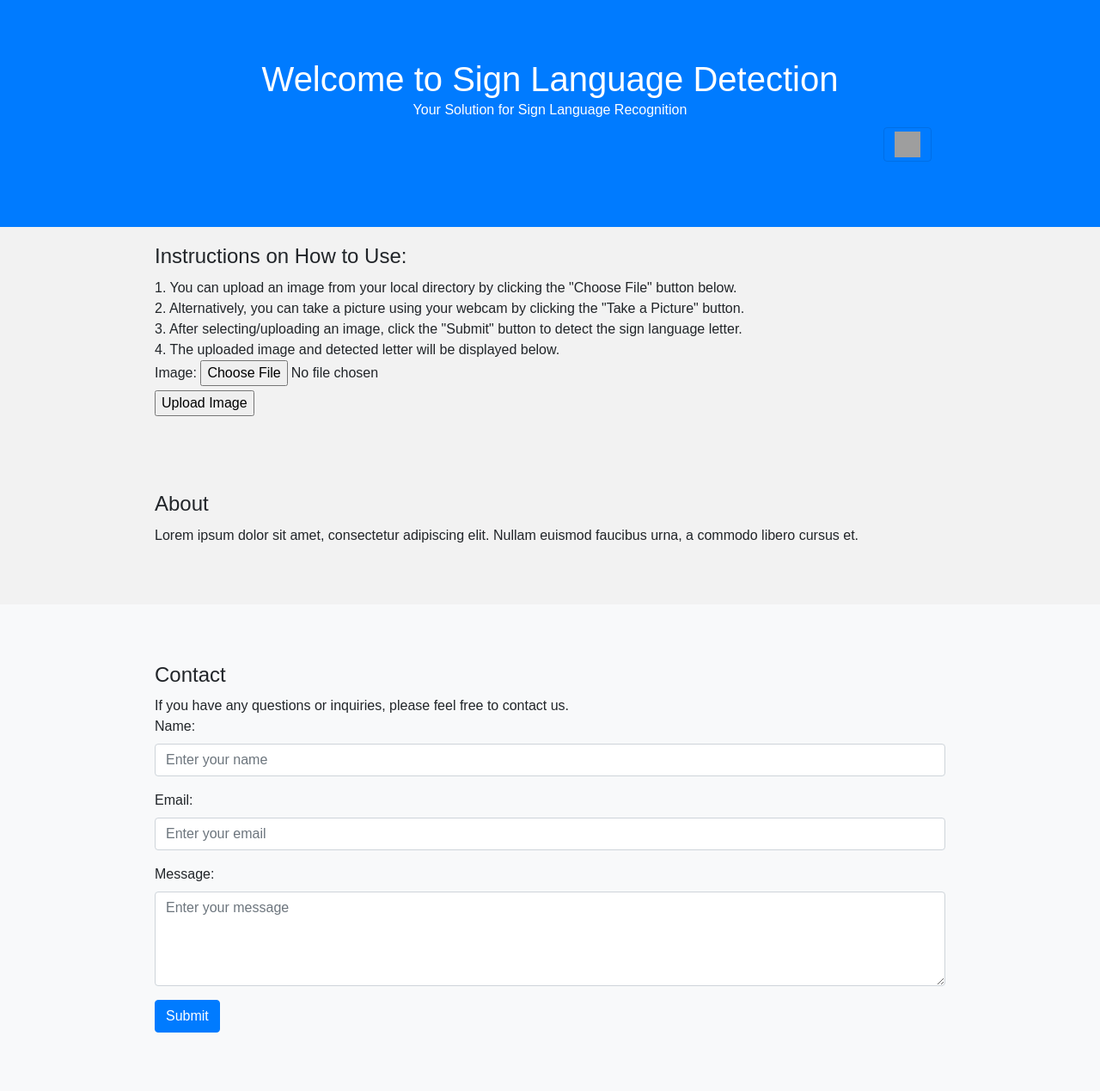
After one commit to pnivarthi/ASL, a Django app: page /upload/ in a window 1280 px wide. The commit adds this page. Shown: the whole page at 86% size. Run offline with Django 3.2, Linux system fonts and the light colour scheme; some libraries are stand-ins or nearby versions; grey boxes are pictures that could not be loaded.

Commit message:
integrated frontend with backend

```diff
--- /dev/null
+++ b/detection/forms.py
@@ -0,0 +1,4 @@
+from django import forms
+
+class UploadImageForm(forms.Form):
+    image = forms.ImageField()
--- a/detection/static/css/home.css
+++ b/detection/static/css/home.css
@@ -0,0 +1,104 @@
+/* Reset some default styles */
+body, h1, h2, p, ul, li {
+    margin: 0;
+    padding: 0;
+}
+
+/* Set a background color and font styles */
+body {
+    background-color: #f2f2f2;
+    font-family: Arial, sans-serif;
+}
+
+/* Style the header */
+header {
+    background-color: #333;
+    color: #fff;
+    padding: 20px;
+    text-align: center;
+    display: flex;
+    justify-content: space-between;
+    align-items: center;
+}
+
+header h1 {
+    font-size: 36px;
+    margin-bottom: 10px;
+}
+
+button#menu-toggle {
+    background: none;
+    border: none;
+    font-size: 24px;
+    color: #fff;
+    cursor: pointer;
+}
+
+/* Style the navigation menu */
+nav#menu {
+    display: none;
+}
+
+nav#menu ul {
+    list-style: none;
+}
+
+nav#menu ul li {
+    margin: 10px 0;
+}
+
+nav#menu ul li a {
+    text-decoration: none;
+    color: #333;
+    font-size: 18px;
+    display: block;
+}
+
+/* Style the sections */
+.container {
+    max-width: 960px;
+    margin: 0 auto;
+    padding: 20px;
+}
+
+h2 {
+    font-size: 24px;
+    margin-bottom: 10px;
+}
+
+/* Style the footer */
+footer {
+    background-color: #333;
+    color: #fff;
+    text-align: center;
+    padding: 10px;
+}
+
+.navbar.navbar-1 .navbar-toggler-icon {
+    background-image: url('https://mdbootstrap.com/img/svg/hamburger6.svg?color=000');
+}
+
+.navbar.navbar-2 .navbar-toggler-icon {
+background-image: url('https://mdbootstrap.com/img/svg/hamburger2.svg?color=fff');
+}
+.navbar.navbar-3 .navbar-toggler-icon {
+background-image: url('https://mdbootstrap.com/img/svg/hamburger1.svg?color=6a1b9a');
+}
+.navbar.navbar-4 .navbar-toggler-icon {
+background-image: url('https://mdbootstrap.com/img/svg/hamburger7.svg?color=BFE100');
+}
+.navbar.navbar-5 .navbar-toggler-icon {
+background-image: url('https://mdbootstrap.com/img/svg/hamburger5.svg?color=f3e5f5');
+}
+.navbar.navbar-6 .navbar-toggler-icon {
+background-image: url('https://mdbootstrap.com/img/svg/hamburger8.svg?color=E3005C');
+}
+.navbar.navbar-7 .navbar-toggler-icon {
+background-image: url('https://mdbootstrap.com/img/svg/hamburger9.svg?color=FF2C00');
+}
+.navbar.navbar-8 .navbar-toggler-icon {
+background-image: url('https://mdbootstrap.com/img/svg/hamburger4.svg?color=1729B0');
+}
+.navbar.navbar-9 .navbar-toggler-icon {
+background-image: url('https://mdbootstrap.com/img/svg/hamburger3.svg?color=00FBD8');
+}
--- a/detection/templates/detection/home.html
+++ b/detection/templates/detection/home.html
@@ -5,50 +5,94 @@
     <meta charset="UTF-8">
     <meta name="viewport" content="width=device-width, initial-scale=1.0">
     <title>Sign Language Detection</title>
+    <link rel="stylesheet" href="https://maxcdn.bootstrapcdn.com/bootstrap/4.5.2/css/bootstrap.min.css">
     <link rel="stylesheet" href="{% static 'css/home.css' %}">
-    <link rel="stylesheet" href="https://maxcdn.bootstrapcdn.com/bootstrap/4.5.2/css/bootstrap.min.css">
 </head>
 <body>
-    <header class="bg-dark text-white">
+
+    <section id="title" class="bg-primary text-white text-center py-5">
         <div class="container">
-            <h1 class="text-center">Sign Language Detection</h1>
-            <nav class="navbar navbar-expand-lg navbar-dark bg-dark">
-                <ul class="navbar-nav ml-auto">
-                    <li class="nav-item"><a class="nav-link" href="#about">About</a></li>
-                    <li class="nav-item"><a class="nav-link" href="#menu">Menu</a></li>
-                    <li class="nav-item"><a class="nav-link" href="#social-media">Social Media</a></li>
+        <h1>Welcome to Sign Language Detection</h1>
+        <p>Your Solution for Sign Language Recognition</p>
+        <aside>
+            <nav class="navbar navbar-light navbar-1 white">
+
+                <!-- Navbar brand -->
+                <a class="navbar-brand" href="#"></a>
+
+                <!-- Collapse button -->
+                <button class="navbar-toggler" type="button" data-toggle="collapse" data-target="#navbarSupportedContent15"
+                aria-controls="navbarSupportedContent15" aria-expanded="false" aria-label="Toggle navigation"><span class="navbar-toggler-icon"></span></button>
+
+                <!-- Collapsible content -->
+                <div class="collapse navbar-collapse" id="navbarSupportedContent15">
+
+                <!-- Links -->
+                <ul class="navbar-nav mr-auto">
+                    <li class="nav-item active">
+                    <a class="nav-link" href="#about">About <span class="sr-only">(current)</span></a>
+                    </li>
+                    <li class="nav-item">
+                    <a class="nav-link" href="#contact">Contact</a>
+                    </li>
                 </ul>
+                <!-- Links -->
+
+                </div>
+                <!-- Collapsible content -->
+
             </nav>
-        </div>
-    </header>
+            <!--/.Navbar-->
+        </aside>
 
-    <section id="about" class="py-5">
-        <div class="container">
-            <h2>About Us</h2>
-            <p>Welcome to Sign Language Detection, your one-stop solution for understanding and interpreting sign languages. Our mission is to bridge communication gaps and make sign language accessible to all.</p>
+
         </div>
     </section>
 
-    <section id="menu" class="py-5">
-        <div class="container">
-            <h2>Menu Sections</h2>
-            <!-- Add your menu content here -->
+    <main class="container">
+        <div class="row">
+            <div class="col">
+            {% block content %}
+            {% endblock %}
+            </div>
         </div>
-    </section>
+    </main>
 
-    <section id="social-media" class="py-5">
-        <div class="container">
-            <h2>Connect with Us</h2>
-            <ul class="list-unstyled">
-                <li class="mb-2"><a href="#" target="_blank"><img src="facebook-icon.png" alt="Facebook"></a></li>
-                <li class="mb-2"><a href="#" target="_blank"><img src="twitter-icon.png" alt="Twitter"></a></li>
-                <li class="mb-2"><a href="#" target="_blank"><img src="instagram-icon.png" alt="Instagram"></a></li>
-            </ul>
-        </div>
-    </section>
+<!-- About Section -->
+<section id="about" class="py-5">
+    <div class="container">
+        <h2>About</h2>
+        <p>Lorem ipsum dolor sit amet, consectetur adipiscing elit. Nullam euismod faucibus urna, a commodo libero cursus et.</p>
+    </div>
+</section>
 
-    <footer class="bg-dark text-white text-center py-3">
-        <p>&copy; 2023 Sign Language Detection</p>
-    </footer>
+<!-- Contact Section -->
+<section id="contact" class="bg-light py-5">
+    <div class="container">
+        <h2>Contact</h2>
+        <p>If you have any questions or inquiries, please feel free to contact us.</p>
+        <form>
+            <div class="form-group">
+                <label for="name">Name:</label>
+                <input type="text" class="form-control" id="name" placeholder="Enter your name">
+            </div>
+            <div class="form-group">
+                <label for="email">Email:</label>
+                <input type="email" class="form-control" id="email" placeholder="Enter your email">
+            </div>
+            <div class="form-group">
+                <label for="message">Message:</label>
+                <textarea class="form-control" id="message" rows="4" placeholder="Enter your message"></textarea>
+            </div>
+            <button type="submit" class="btn btn-primary">Submit</button>
+        </form>
+    </div>
+</section>
+
+<!-- Bootstrap JS and jQuery -->
+<script src="https://code.jquery.com/jquery-3.5.1.slim.min.js"></script>
+<script src="https://cdn.jsdelivr.net/npm/@popperjs/core@2.11.6/dist/umd/popper.min.js"></script>
+<script src="https://maxcdn.bootstrapcdn.com/bootstrap/4.5.2/js/bootstrap.min.js"></script>
+
 </body>
 </html>
--- /dev/null
+++ b/detection/templates/detection/process.html
@@ -0,0 +1,98 @@
+{% extends 'detection/home.html' %}
+
+{% block content %}
+        <h2>Instructions on How to Use:</h2>
+        <p>
+            1. You can upload an image from your local directory by clicking the "Choose File" button below.<br>
+            2. Alternatively, you can take a picture using your webcam by clicking the "Take a Picture" button.<br>
+            3. After selecting/uploading an image, click the "Submit" button to detect the sign language letter.<br>
+            4. The uploaded image and detected letter will be displayed below.
+        </p>
+
+        <!-- File Upload and Submit Form -->
+        <!-- <form id="upload-form" enctype="multipart/form-data", action="{% url 'process_image' %}">
+            {% csrf_token %}
+            {{ form.as_p }}
+            <input type="submit" value="Upload Image">
+
+
+            <input type="file" id="file-input" accept="image/*" style="display: none;">
+            <button type="button" id="choose-file-btn" class="btn btn-primary">Choose File</button>
+            <button type="button" id="take-picture-btn" class="btn btn-primary">Take a Picture</button>
+            <button type="submit" class="btn btn-success" id="submit-button" style="display: none", href="{% url 'process_image' %}">Submit</button>
+        </form> -->
+
+        {% block upload %}
+        {% endblock %}
+
+
+        <!-- <button id="upload-button">Upload</button>
+
+        <script>
+            document.getElementById('upload-button').addEventListener('click', function () {
+                // Trigger form submission when the button is clicked
+                document.getElementById('upload-form').submit();
+            });
+        </script> -->
+
+        <!-- Output Section -->
+        <!-- <div id="preview" style="display: none;">
+            <h2>Uploaded Image Preview:</h2>
+            <img id="preview-image" src="#" alt="Uploaded Image" width="300" height="200">
+        </div>
+
+        <br>
+        <div id="output" style="display: none;">
+            <h2>Detected Letter : </h2>
+            <p id="detected-letter"></p>
+        </div> -->
+
+        {% block output%}
+        {% endblock %}
+
+    <!-- JavaScript for Handling File Input and Displaying Output -->
+    <script>
+        // Function to handle file input
+        document.getElementById("choose-file-btn").addEventListener("click", function () {
+            document.getElementById("file-input").click();
+        });
+
+        // Function to handle taking a picture
+        document.getElementById("take-picture-btn").addEventListener("click", function () {
+            // You can implement webcam functionality here using JavaScript or a library like WebcamJS
+            // For simplicity, this example assumes webcam functionality is already implemented.
+            alert("Take a picture using your webcam. (Functionality not implemented in this example)");
+        });
+
+        // Function to handle file selection
+        document.getElementById("file-input").addEventListener("change", function () {
+            const fileInput = document.getElementById("file-input");
+            const previewImage = document.getElementById("preview-image");
+
+            if (fileInput.files && fileInput.files[0]) {
+                const reader = new FileReader();
+
+                reader.onload = function (e) {
+                    previewImage.src = e.target.result;
+                };
+
+                reader.readAsDataURL(fileInput.files[0]);
+
+                // Show the output section
+                document.getElementById("preview").style.display = "block";
+                document.getElementById("submit-button").style.display = "block";
+            }
+        });
+
+        // Function to handle form submission (simulated detection)
+        document.getElementById("upload-form").addEventListener("submit", get_detected);
+        async function get_detected(e) {
+            e.preventDefault();
+            const detectedLetter = "A"; // Simulated detected letter (replace with actual detection logic)
+
+            // Display the detected letter
+            document.getElementById("output").style.display = "block"
+            document.getElementById("detected-letter").innerText = detectedLetter;
+        };
+    </script>
+{% endblock %}
--- /dev/null
+++ b/detection/templates/detection/upload.html
@@ -0,0 +1,14 @@
+{% extends 'detection/process.html' %}
+
+{% block upload %}
+    <form method="post" enctype="multipart/form-data" action="{% url 'process_image' %}">
+        {% csrf_token %}
+        {{ form.as_p }}
+        <input type="submit" value="Upload Image">
+    </form>
+    {% if prediction %}
+        <h1>Detected Letter : {{ prediction }}</h1>
+    <!-- Display the result here, e.g., an image or some text -->
+    {% endif %}
+
+{% endblock %}
--- a/detection/urls.py
+++ b/detection/urls.py
@@ -3,4 +3,5 @@ from . import views
 
 urlpatterns = [
     path('', views.home, name='home'),
+    path('upload/', views.process_image, name='process_image'),
 ]
--- a/detection/views.py
+++ b/detection/views.py
@@ -1,5 +1,27 @@
-from django.shortcuts import render, HttpResponse
+from django.shortcuts import render
+from .forms import UploadImageForm
+from .models import ASLMODEL
+from PIL import Image
+import io
+import numpy as np
 
 # Create your views here.
 def home(request):
-    return(render(request,'detection/home.html'))
+    return(render(request,'detection/upload.html'))
+
+def process_image(request):
+    if request.method == "POST":
+        form = UploadImageForm(request.POST, request.FILES)
+        if form.is_valid():
+            f = form.cleaned_data['image']
+            file_buffer = io.BytesIO(f.read())
+
+            # Open the image using Pillow (PIL)
+            pil_image = Image.open(file_buffer)
+            model = ASLMODEL.objects.get(active=True)
+            pr_image = model.preprocess_image(pil_image)
+            prediction = model.predict(pr_image)
+            return render(request, 'detection/upload.html', {'prediction': prediction})
+    else:
+        form = UploadImageForm()
+    return render(request, 'detection/upload.html', {'form': form})
```
Also changed, not shown: detection/models.py (+5 -2 lines), detection/templates/detection/result.html (added, +8 -0 lines).
